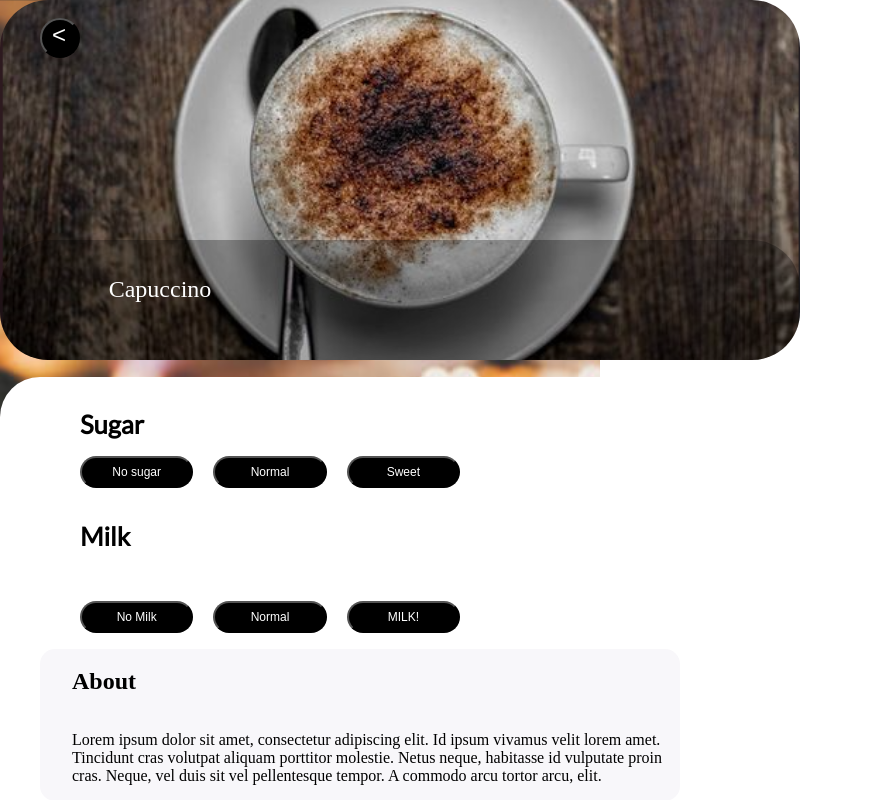
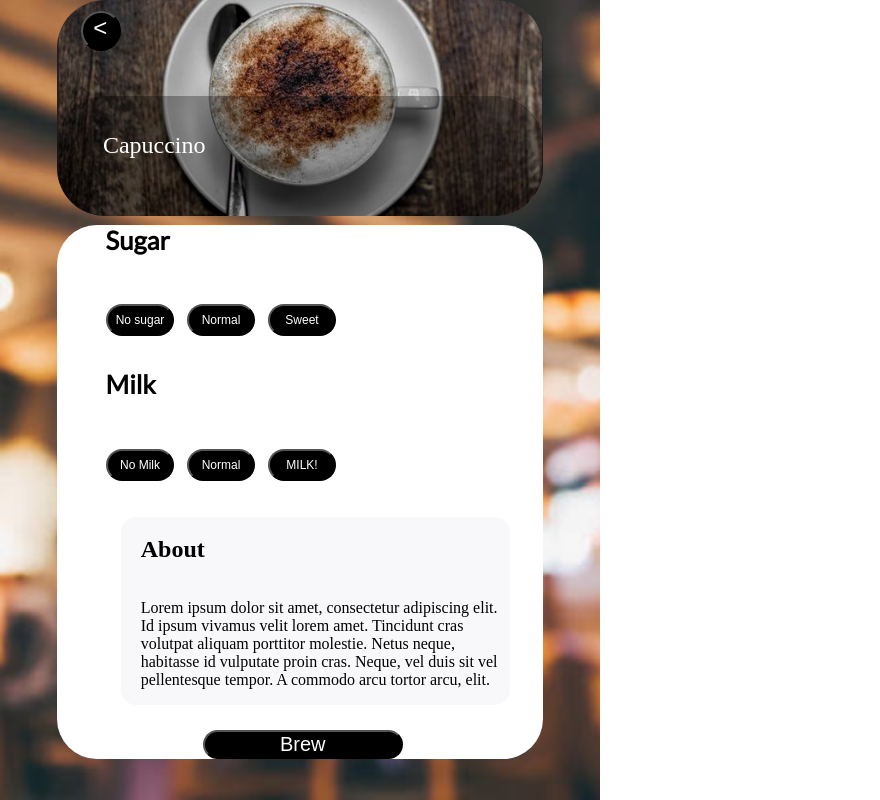
Before and after one commit to micriteo/Project-6.2---Amino, a React (Create React App) app in the folder animo-website/: page /brew_coffee in a window 600 px wide. Shown: the top 800 px of the page, 880 px wide, since content can reach past the window. Built offline with nearby package versions, Linux system fonts and the light colour scheme.

Commit message:
Small updates

```diff
--- a/animo-website/src/BrewCoffe.css
+++ b/animo-website/src/BrewCoffe.css
@@ -1,10 +1,9 @@
 
-@media (max-width: 399px) {
+@media screen and (max-width: 600px) {
 
    .brew_Container
    {
-        width: 100%;
-        height: 100%;
+        width: 100vw;
         background: url(./Assets/Select_Order_Assets/background_animo.jpeg) no-repeat center;
         background-size: cover;
         background-attachment: fixed;
@@ -14,8 +13,8 @@
 
     .Place_Order_App
     {
-        width: 100%;
-        height: 80%;
+        width: 90%;
+        height: 90%;
         margin: 0;
         padding: 0;
 
@@ -23,8 +22,8 @@
      .coffee_background
     {
       position: relative;
-      width: 100%;
-      height: 45vh;
+      width: 100vw;
+      height: 30%;
       background-image: url('./Assets/Brew_coffee_Assets/capucino.png');
       background-repeat: no-repeat;
       background-size: cover;
@@ -62,7 +61,7 @@
       background: rgba(0, 0, 0, 0.3);
       color: white;
       font-size: 3vh; /* adjust as needed */
-      top: 22vh;
+      top: 30%;
     }
 
     .drink_type
@@ -74,31 +73,20 @@
 
     }
 
-    .main
-    {
-        width: 100%;
-        background: url(./Assets/Select_Order_Assets/background_animo.jpeg) no-repeat center;
-        height: 80%;
-        background-size: cover;
-        background-attachment: fixed;
-        margin: 0;
-        padding: 0;
-
-    }
-
     .order_Detail_Sugar {
       position: relative;
-      width: 100%;
-      height: 80%;
+      width: 90%;
+      height: 100%;
       background: white;
       border-radius: 40px;
       bottom: 1vh;
+      left: 5%;
 
     }
 
     .sugar_Text {
       position: relative;
-      width: 100%; /* adjusted */
+      width: 90%; /* adjusted */
       top: 3vh; /* adjusted */
       left: 10%;
       font-family: 'Lato', sans-serif;
@@ -270,36 +258,45 @@
 
 
 /* ------------------------------ DESKTOP ------------------------------------------ */
-@media (min-width: 400px) {
+@media screen and (min-width: 600px) {
+
+  body
+  {
+    margin: 0 auto;
+    padding: 0;
+  }
 
 .brew_Container
 {
-        width: 100%;
-        height: 150vh;
-        background: url(./Assets/Select_Order_Assets/background_animo.jpeg) no-repeat center;
-        background-size: cover;
-        background-attachment: fixed;
-        padding: 0;
-        margin: 0 auto;
+    width: 100vw;
+    height: 100vh;
+    background: url(./Assets/Select_Order_Assets/background_animo.jpeg) no-repeat center;
+    background-size: cover;
+    background-attachment: fixed;
+    margin: 0;
+    padding: 0;
 }
 
-  .Place_Order_App {
-    width: 100vh;
-    height: 100vh;
+  .Place_Order_App
+   {
+    width: 90%;
+    height: 90vh;
     margin: 0 auto;
-    padding: 0;
 
   }
 
     .coffee_background {
       position: relative;
-      width: 100%;
-      height: 45vh;
+      width: 90%;
+      height: 30%;
+      left: 5%;
       background-image: url('./Assets/Brew_coffee_Assets/capucino.png');
       background-repeat: no-repeat;
       background-size: cover;
       background-position: center center;
       border-radius: 6vh;
+      margin: 0;
+      padding: 0;
 
     }
 
@@ -333,7 +330,7 @@
     background: rgba(0, 0, 0, 0.3);
     color: white;
     font-size: 3vh; /* adjust as needed */
-    top: 22vh;
+    top: 15%;
     border-radius: 6vh;
 
 
@@ -349,9 +346,9 @@
   }
   .order_Detail_Sugar {
     position: relative;
-    width: 100%;
-    height: 80vh;
-    left: 0;
+    width: 90%;
+    height: 70%;
+    left: 5%;
     background: white;
     border-radius: 40px;
   }
@@ -410,6 +407,12 @@
     margin-top: 2vh;
     margin-right: 5%;
 
+  }
+
+  .main
+  {
+    padding: 0;
+    margin: 0 auto;
   }
 
   .sweet_Sugar_Button
@@ -512,6 +515,7 @@
     display: flex;
     flex-direction: column;
     justify-content: center;
+    margin-bottom: 5%;
 
   }
 
--- a/animo-website/src/SelectOrder.css
+++ b/animo-website/src/SelectOrder.css
@@ -9,7 +9,6 @@
   .select-container
   {
 
-   height: 100vh;
    width: 100vw;
    background: url(./Assets/Select_Order_Assets/background_animo.jpeg) no-repeat center;
    background-size: cover;
@@ -21,7 +20,6 @@
 
 .App {
   text-align: center;
-  height: 100vh;
   width: 100vw;
   position: relative;
 
@@ -106,7 +104,11 @@
 
 .main2
 {
-    width: 100%;
+  position: relative;
+    width: 90%;
+    height: 100vh;
+    left:5% ;
+
 }
 .coffe_selection_container
 {
--- a/animo-website/src/SelectOrder.js
+++ b/animo-website/src/SelectOrder.js
@@ -30,8 +30,9 @@ function SelectOrder()
         <h1>Welcome to your Animo!</h1>
         <img src= {animo_logo} alt="Animo" className="logo-img" />
       </header>
-      <div className = 'main2'>
+
         <p className = "header_campaign">The new way of ordering in safety! </p>
+        <div className = 'main2'>
         <div className="rounded-rectangle-wrapper">
           <div className="rounded-rectangle" onClick={handleButtonClick}>
             <img src={coffe_vector} alt="Capuccino" className="capuccino-img" />
@@ -63,7 +64,7 @@ function SelectOrder()
             <p className="plus">+</p> {/* New "+" text inside the ellipse */}
           </div>
          </div>
-        <div className="coffee-selection3">
+          <div className="coffee-selection3">
           <div className="capucino-image"></div> {/* The background image will be added via CSS */}
           <p className = "coffe-text">Capucino</p>
           <p className = "coffe-price"> Free</p>
```
